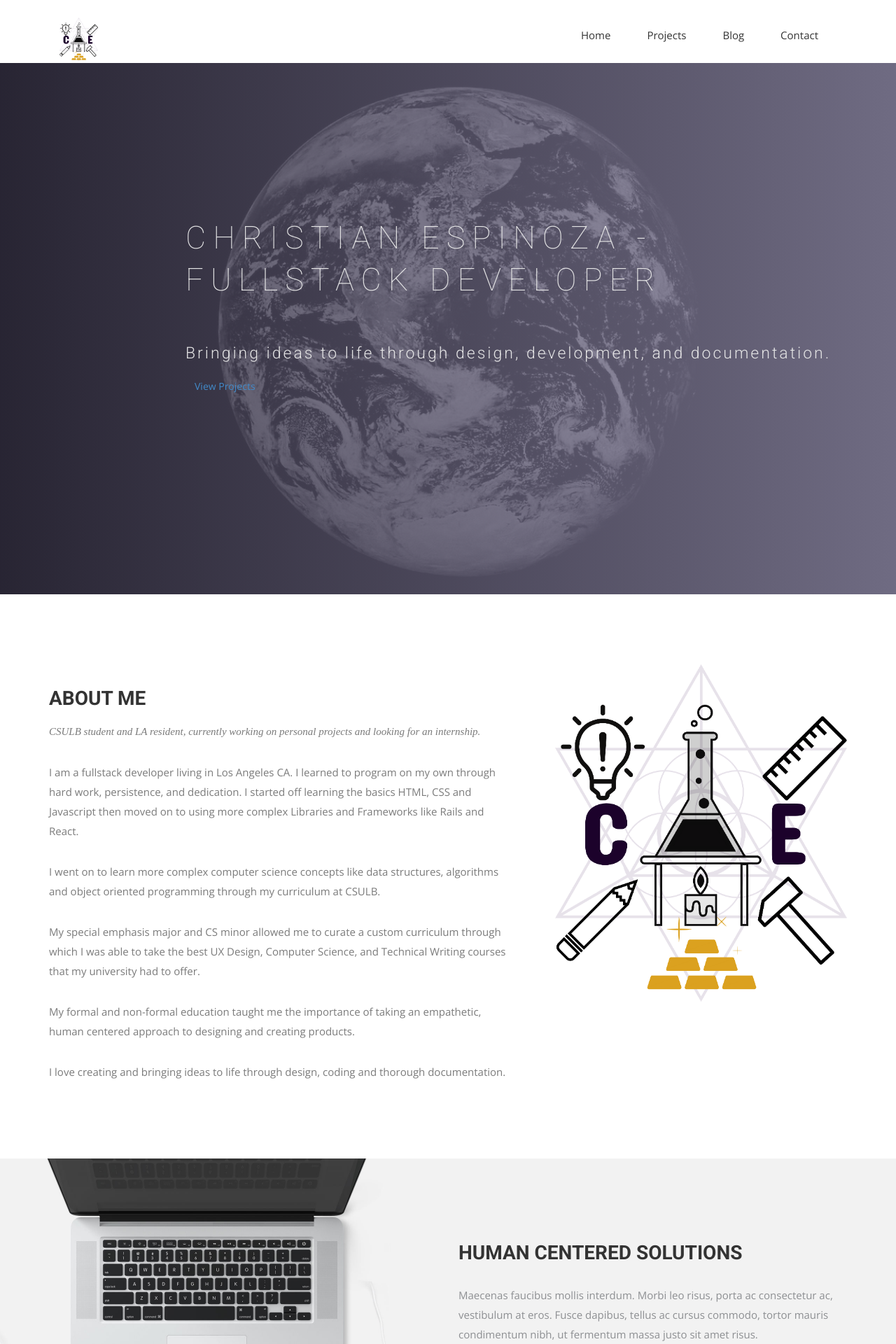
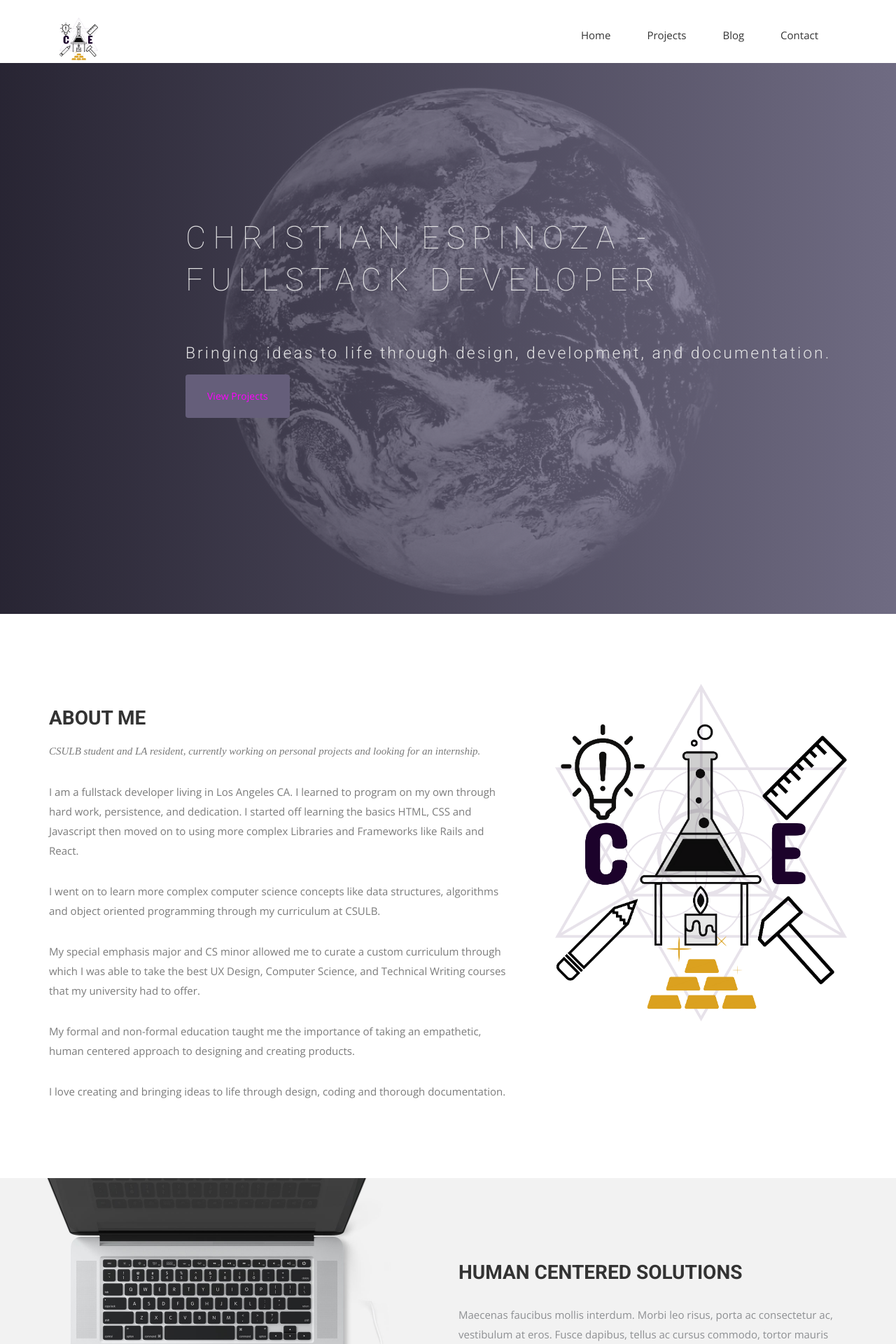
Before and after one commit to Kingslayyerr/Kingslayyerr.github.io, a Jekyll site: the page built from index.html, in a window 1280 px wide. Shown: the top 1920 px of the page at 70% size. Built offline with Jekyll 4.4.1, drawn with Linux system fonts in a browser that asks for light colours; nearby versions of some CDN libraries; some web fonts are replaced.

Commit message:
changed button

```diff
--- a/css/airspace.css
+++ b/css/airspace.css
@@ -133,6 +133,11 @@ font header .navbar-default .navbar-nav li a:hover {
   font-family: 'Roboto', sans-serif;
   font-weight: 300;
   letter-spacing: 3px;
+}
+#slider .btn-view-works {
+  background: #655E7A;
+  color: #FF00FF;
+  padding: 20px 30px;
 }
 /*--
 	wrapper Start
```
